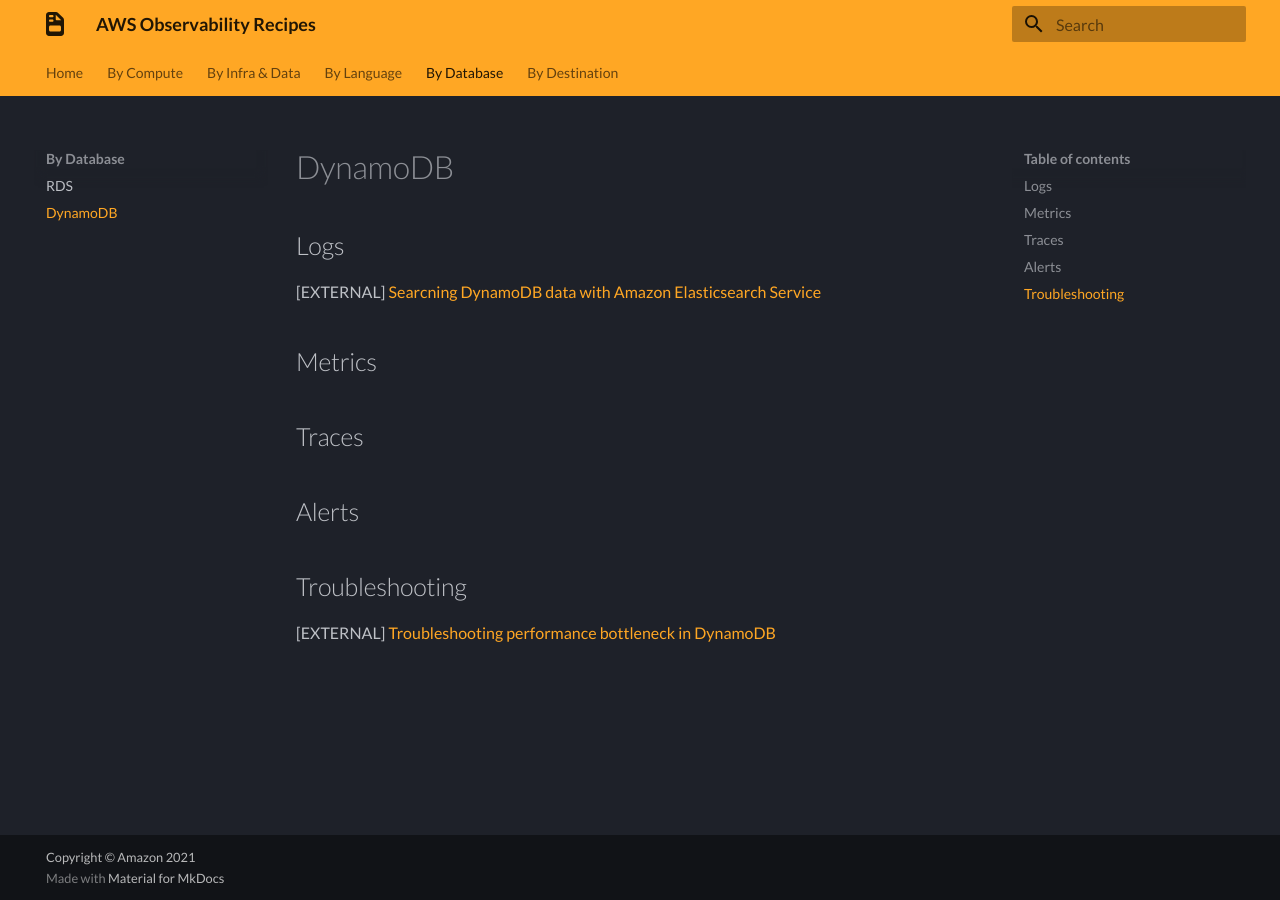
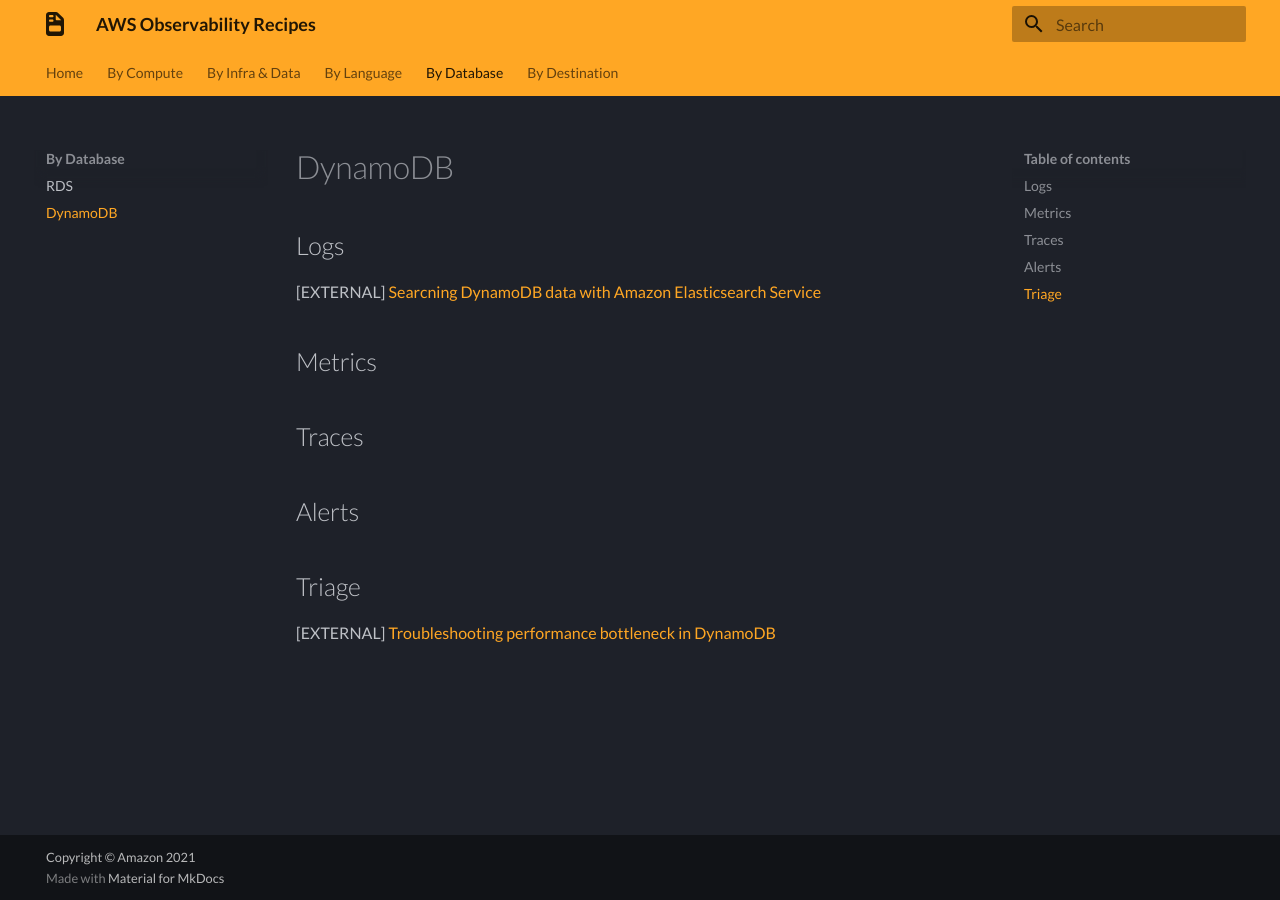
Before and after one commit to open-o11y/aws-o11y-good-practices, an MkDocs documentation site: the page built from docs/dynamodb.md, in a window 1280 px wide. Built offline with MkDocs 1.6.1 and Material for MkDocs 9.7.7, drawn with Linux system fonts in a browser that asks for light colours; some web fonts are replaced.

Commit message:
Changed troubleshoot to triage

```diff
--- a/docs/dynamodb.md
+++ b/docs/dynamodb.md
@@ -9,5 +9,5 @@
 
 ## Alerts
 
-## Troubleshooting
+## Triage
 [EXTERNAL] [Troubleshooting performance bottleneck in DynamoDB](https://observability.workshop.aws/en/scaleup.html)
```
